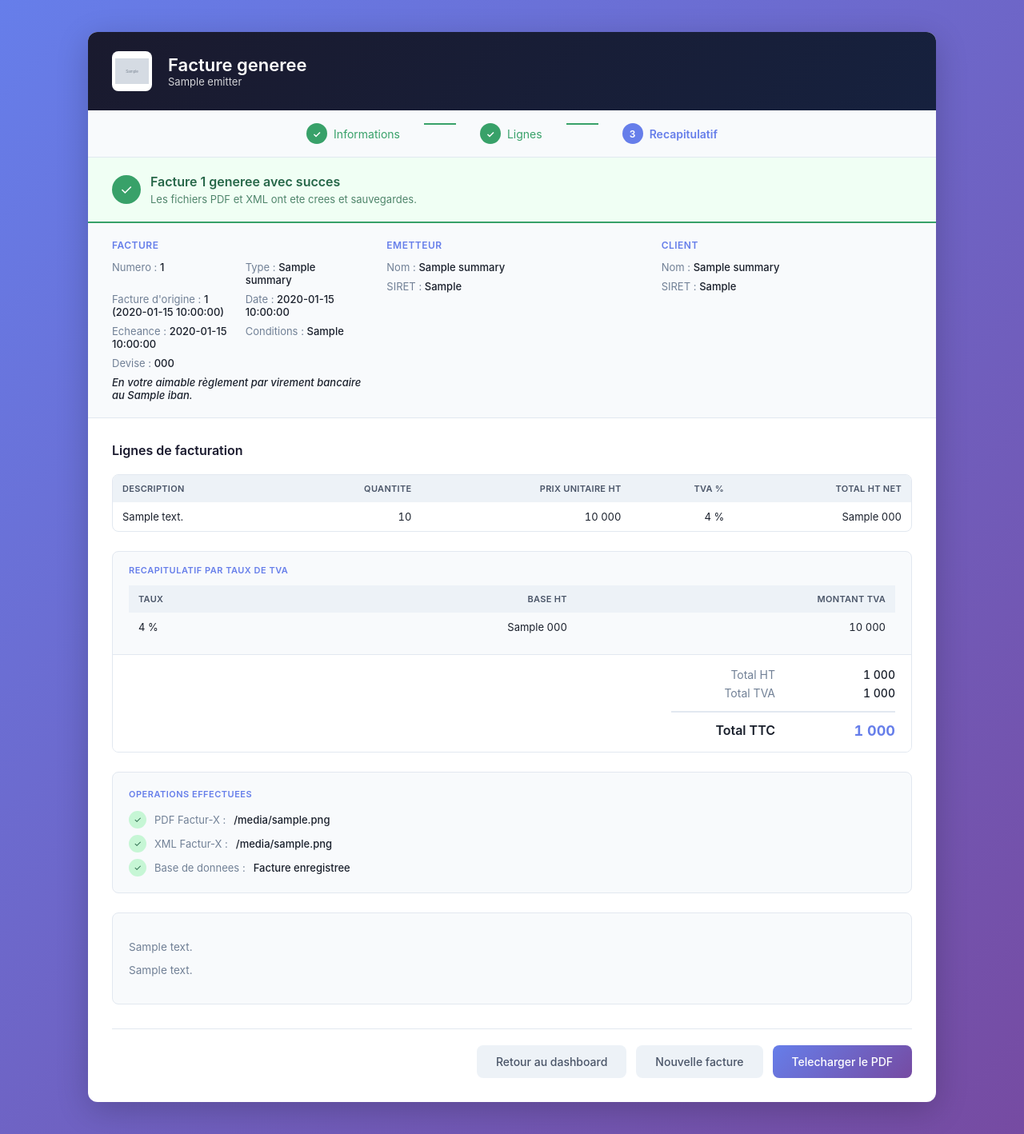
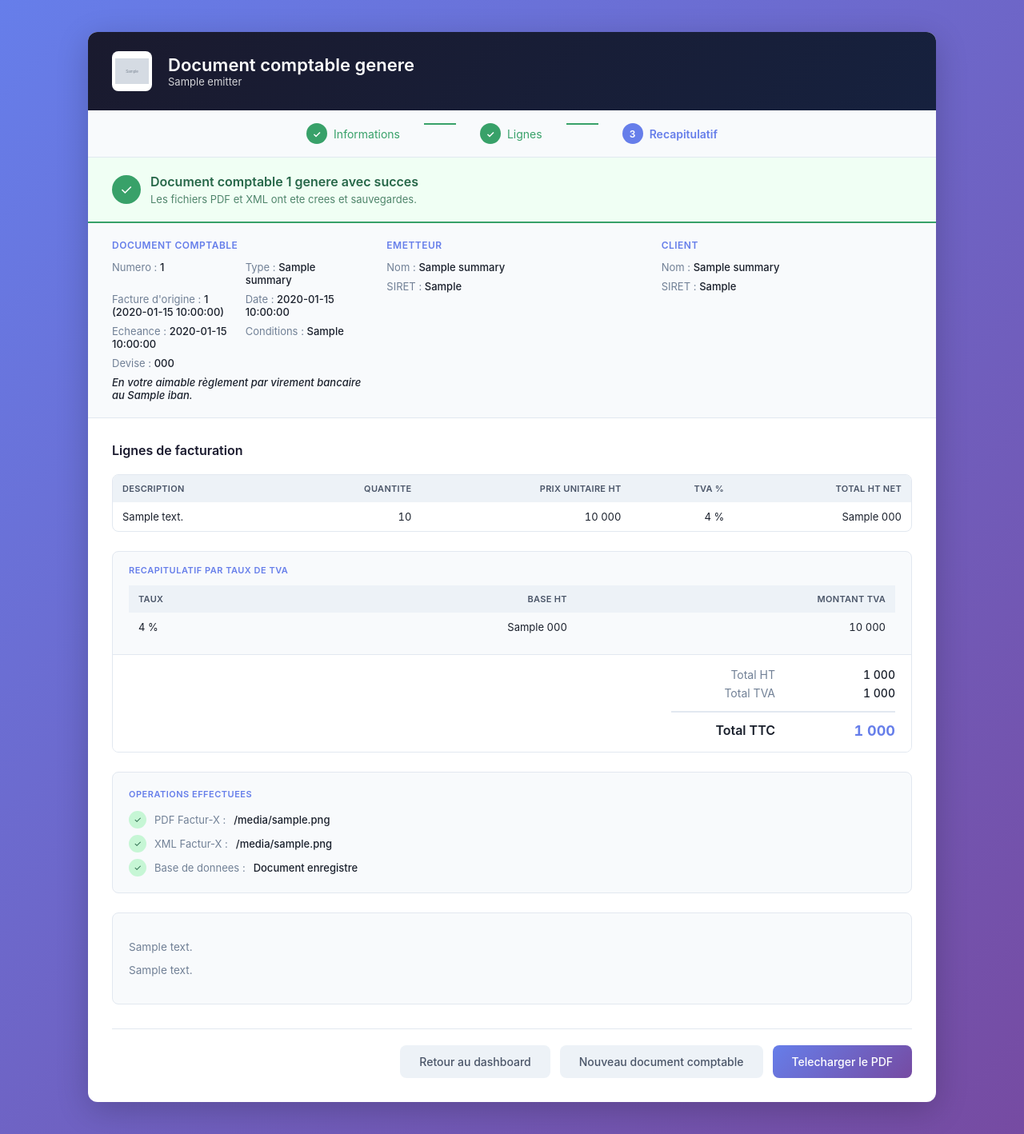
Before and after one commit to rdb16/generate_factux_py12, a Flask app: template resources/templates/html/invoice_step3.html in a window 1280 px wide. Shown: the whole page at 80% size. Run offline with Flask 3, Linux system fonts and the light colour scheme; the template is opened without the code that fills it: most values are stand-ins (such as "Sample title", 1, 10 or a date in 2020); grey boxes marked "Sample" are stand-in pictures; parts of the project's set-up code (start-up, migrations or seed data) failed here and were passed over; some libraries are stand-ins or nearby versions.

Commit message:
style(labels): 'Facture' -> 'document comptable' pour les écrans génériques
Un avoir emprunte les mêmes écrans que les factures : les libellés qui
nommaient le document courant 'Facture' (titres, en-têtes de récap,
message de succès, bouton de génération, numéro) deviennent génériques.
'Facture d'origine', l'option de type 'Facture' et les compteurs
collectifs restent inchangés.

Co-Authored-By: Claude Fable 5 <noreply@anthropic.com>

```diff
--- a/resources/templates/html/base.html
+++ b/resources/templates/html/base.html
@@ -165,7 +165,7 @@
             <div class="header">
                 <img src="{{ logo_path }}" alt="Logo" class="header-logo" />
                 <div class="header-text">
-                    <h1>{% block header_title %}Nouvelle facture{% endblock %}</h1>
+                    <h1>{% block header_title %}Nouveau document comptable{% endblock %}</h1>
                     <div class="emitter">
                         {{ emitter.name }}{% if emitter.legal_form %} - {{ emitter.legal_form }}{% endif %}{% block header_extra %}{% endblock %}
                     </div>
--- a/resources/templates/html/invoice_step3.html
+++ b/resources/templates/html/invoice_step3.html
@@ -1,8 +1,8 @@
 {% extends "html/base.html" %}
 
-{% block title %}Facture generee - Recapitulatif{% endblock %}
+{% block title %}Document comptable genere - Recapitulatif{% endblock %}
 
-{% block header_title %}Facture generee{% endblock %}
+{% block header_title %}Document comptable genere{% endblock %}
 
 {% block steps %}
                 <div class="step completed">
@@ -275,14 +275,14 @@
             <div class="success-banner">
                 <div class="icon">&#10003;</div>
                 <div class="text">
-                    <h3>Facture {{ summary.invoice_number }} generee avec succes</h3>
+                    <h3>Document comptable {{ summary.invoice_number }} genere avec succes</h3>
                     <p>Les fichiers PDF et XML ont ete crees et sauvegardes.</p>
                 </div>
             </div>
 
             <div class="summary">
                 <div class="summary-section">
-                    <h3>Facture</h3>
+                    <h3>Document comptable</h3>
                     <div class="summary-grid">
                         <div class="summary-item">
                             <span class="label">Numero : </span>
@@ -438,7 +438,7 @@
                             {% if summary.db_status == 'ok' %}
                             <span class="op-icon ok">&#10003;</span>
                             <span class="op-label">Base de donnees :</span>
-                            <span class="op-value">Facture enregistree</span>
+                            <span class="op-value">Document enregistre</span>
                             {% elif summary.db_status == 'erreur' %}
                             <span class="op-icon err">&#10007;</span>
                             <span class="op-label">Base de donnees :</span>
@@ -468,7 +468,7 @@
                         Retour au dashboard
                     </a>
                     <a href="/invoice/new" class="btn btn-secondary">
-                        Nouvelle facture
+                        Nouveau document comptable
                     </a>
                     <a href="/invoice/download-pdf" class="btn btn-primary">
                         Telecharger le PDF
```
Also changed, not shown: resources/templates/html/invoice_step1.html (+4 -4 lines), resources/templates/html/invoice_step2.html (+4 -4 lines).
